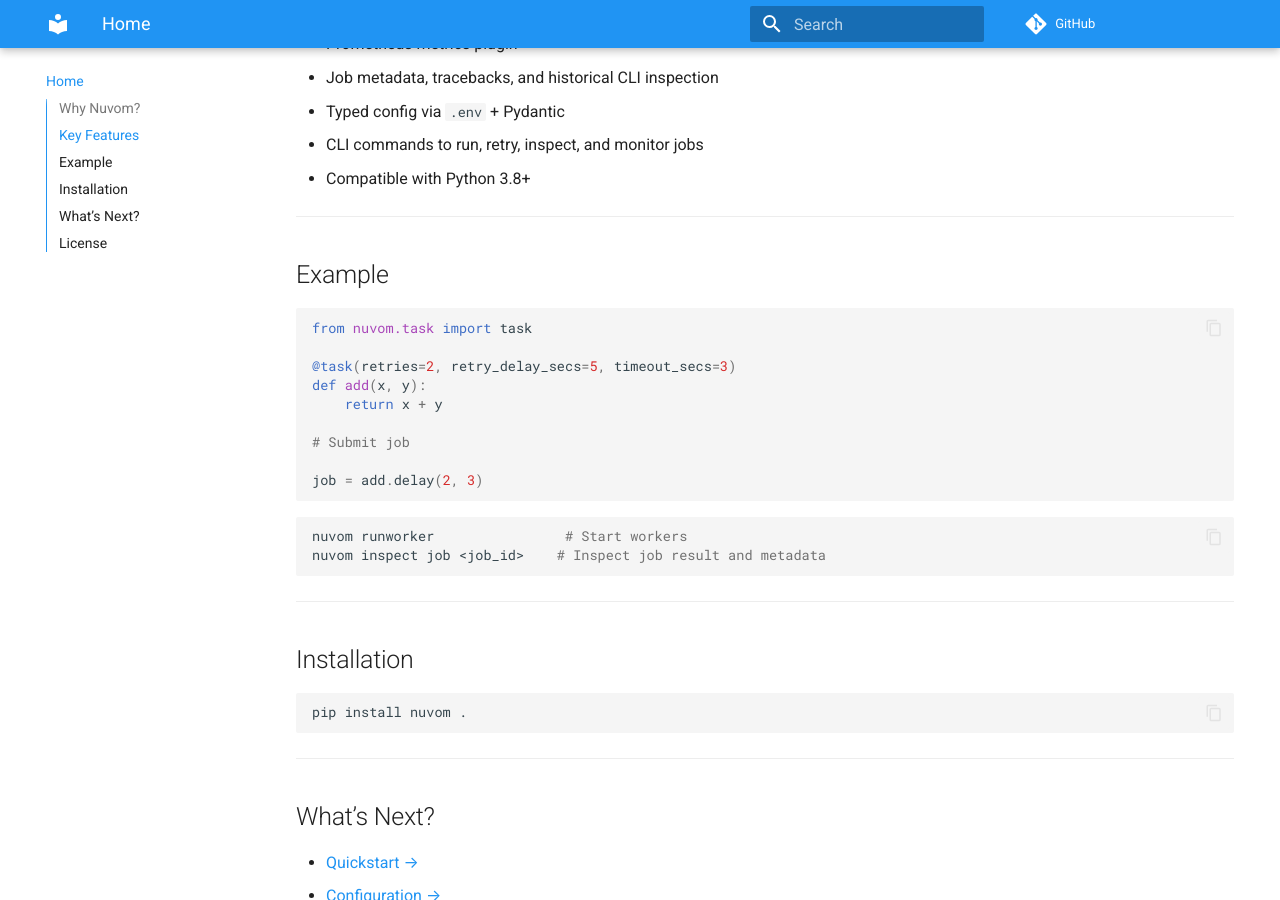
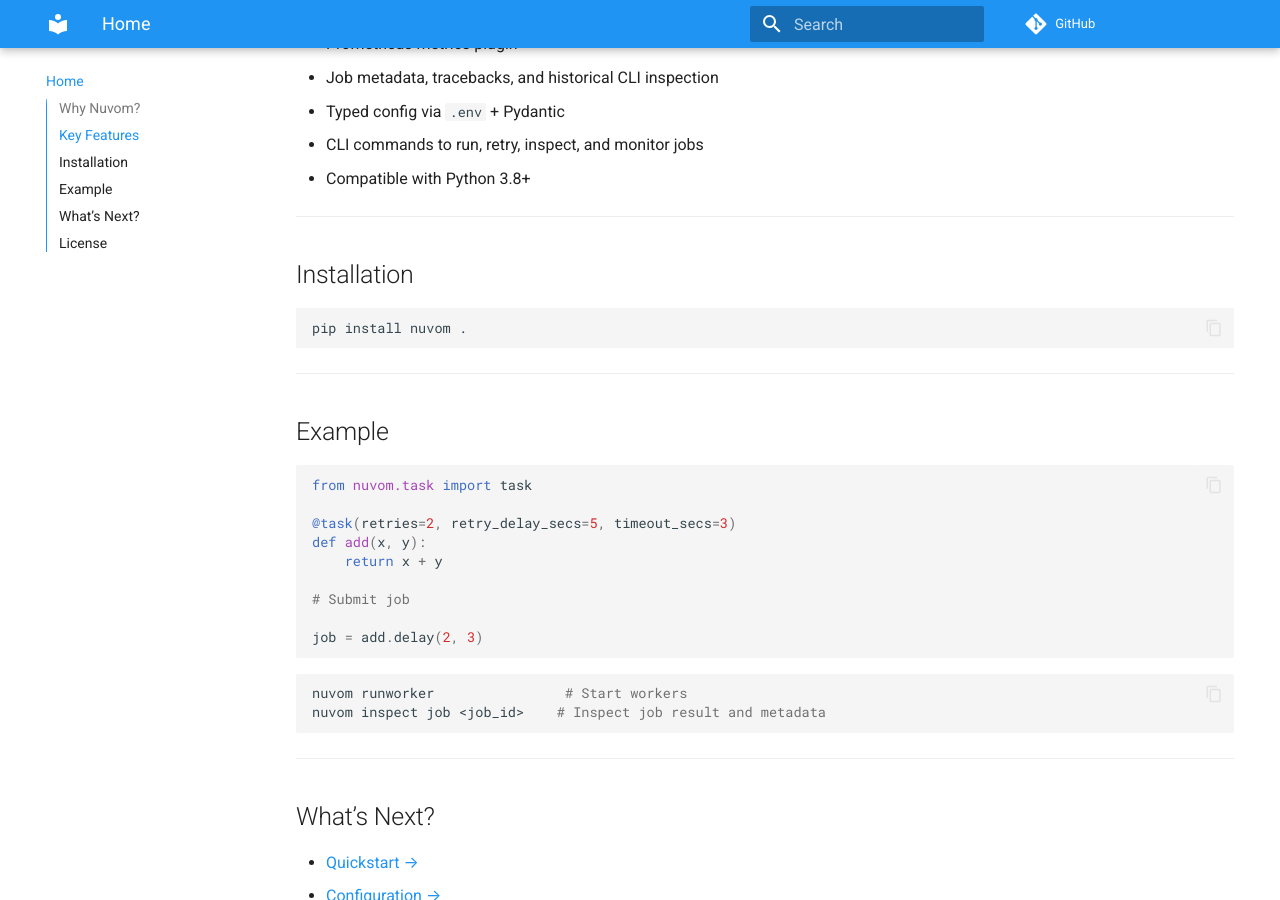
Before and after one commit to nahom-zewdu/Nuvom, an MkDocs documentation site: the page built from docs/index.md, in a window 1280 px wide and 900 px high, scrolled down 1294 px. Built offline with MkDocs 1.6.1 and Material for MkDocs 9.7.7, drawn with Linux system fonts in a browser that asks for light colours; comment, search, counter and statistics services are not loaded; some of the changed lines change nothing that is shown.

Commit message:
style(doc): reorder sections

````diff
--- a/docs/index.md
+++ b/docs/index.md
@@ -48,6 +48,14 @@
 
 ---
 
+## Installation
+
+```bash
+pip install nuvom .
+```
+
+---
+
 ## Example
 
 ```python
@@ -69,14 +77,6 @@
 
 ---
 
-## Installation
-
-```bash
-pip install nuvom .
-```
-
----
-
 ## What’s Next?
 
 - [Quickstart →](quickstart.md)
````
